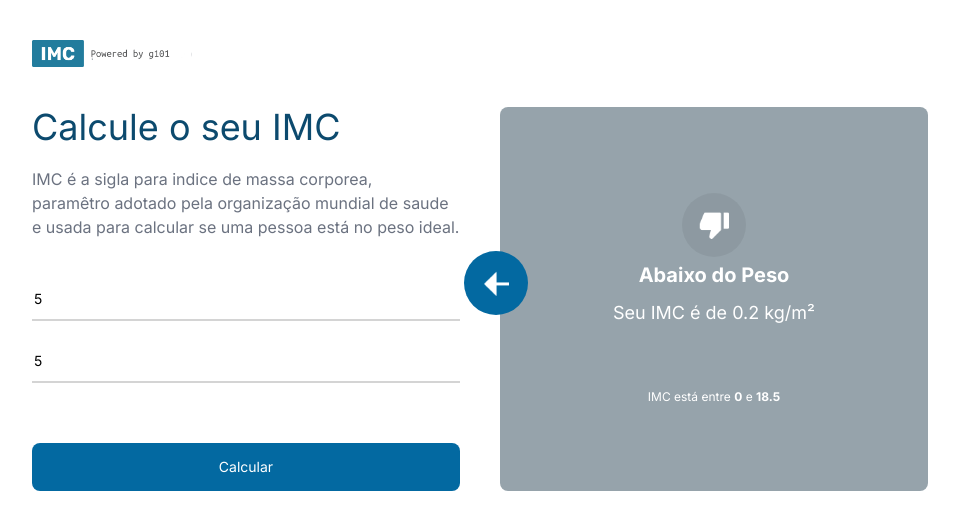
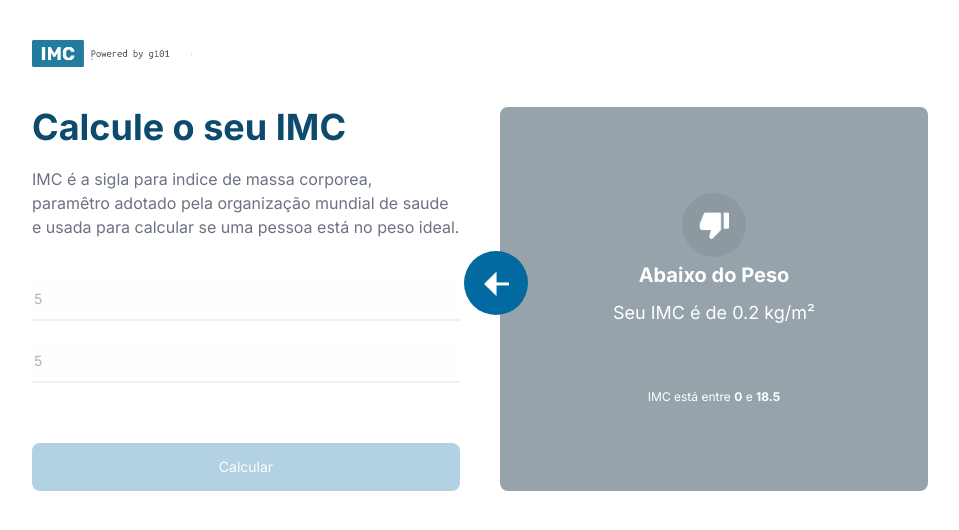
Before and after one commit to g-101/calculadora-imc, a React (Vite) app: page / in a window 1280 px wide. Both pictures are taken after typing "5", "5" into the empty fields and a click on the button "Calcular". Shown: the top 530 px of the page, without its empty margins (160-1119 px from the left). Built offline with nearby package versions, Linux system fonts and the light colour scheme.

Commit message:
criando o disabled

```diff
--- a/src/App.tsx
+++ b/src/App.tsx
@@ -35,7 +35,7 @@ const App = () => {
       </header>
       <div className="flex max-w-4xl m-auto gap-10">
         <div className="flex-1">
-          <h1 className="m-0 mb-5 text-4xl text-sky-900">Calcule o seu IMC</h1>
+          <h1 className="m-0 mb-5 text-4xl font-bold text-sky-900">Calcule o seu IMC</h1>
           <p className="text-base text-gray-500 mb-10">
             IMC é a sigla para indice de massa corporea, <br />
             paramêtro adotado pela organização mundial de saude
@@ -43,22 +43,25 @@ const App = () => {
           </p>
 
           <input
-            className="w-full border-0 border-b-2 border-solid border-neutral-300 py-2.5 px-0.5 mb-5 text-sm outline-none"
+            className="w-full border-0 border-b-2 border-solid border-neutral-300 py-2.5 px-0.5 mb-5 text-sm outline-none disabled:opacity-30"
             type="number"
             placeholder="Digite seu peso, Ex: 65.3 (em kg)"
             value={weightField > 0 ? weightField : ''}
             onChange={weightChangeHandler}
+            disabled={!!toShow}
           />
           <input
-            className="w-full border-0 border-b-2 border-solid border-neutral-300 py-2.5 px-0.5 mb-5 text-sm outline-none"
+            className="w-full border-0 border-b-2 border-solid border-neutral-300 py-2.5 px-0.5 mb-5 text-sm outline-none disabled:opacity-30"
             type="number"
             placeholder="Digite sua altura, Ex: 1.7 (em metros)"
             value={heightField > 0 ? heightField : ''}
             onChange={heightChangeHandler}
+            disabled={!!toShow}
           />
           <button
+            disabled={!!toShow}
             onClick={buttonClickHandler}
-            className="bg-sky-700 text-white text-sm border-0 rounded-lg py-3.5 w-full cursor-pointer mt-10 transition ease-in-out  hover:opacity-80"
+            className="bg-sky-700 text-white text-sm border-0 rounded-lg py-3.5 w-full cursor-pointer mt-10 transition ease-in-out hover:opacity-80 disabled:opacity-30"
             type="submit"
           >
             Calcular
@@ -76,7 +79,7 @@ const App = () => {
             <div className="flex-1 flex">
               <div
                 onClick={backButtonHandler}
-                className="absolute bg-sky-700 w-16 h-16 rounded-full flex justify-center items-center cursor-pointer -ml-9 mt-36"
+                className="absolute bg-sky-700 w-16 h-16 rounded-full flex justify-center items-center cursor-pointer -ml-9 mt-36 hover:opacity-90"
               >
                 <img src={leftArrowImage} alt="icone  voltar" width={25} />
               </div>
```
